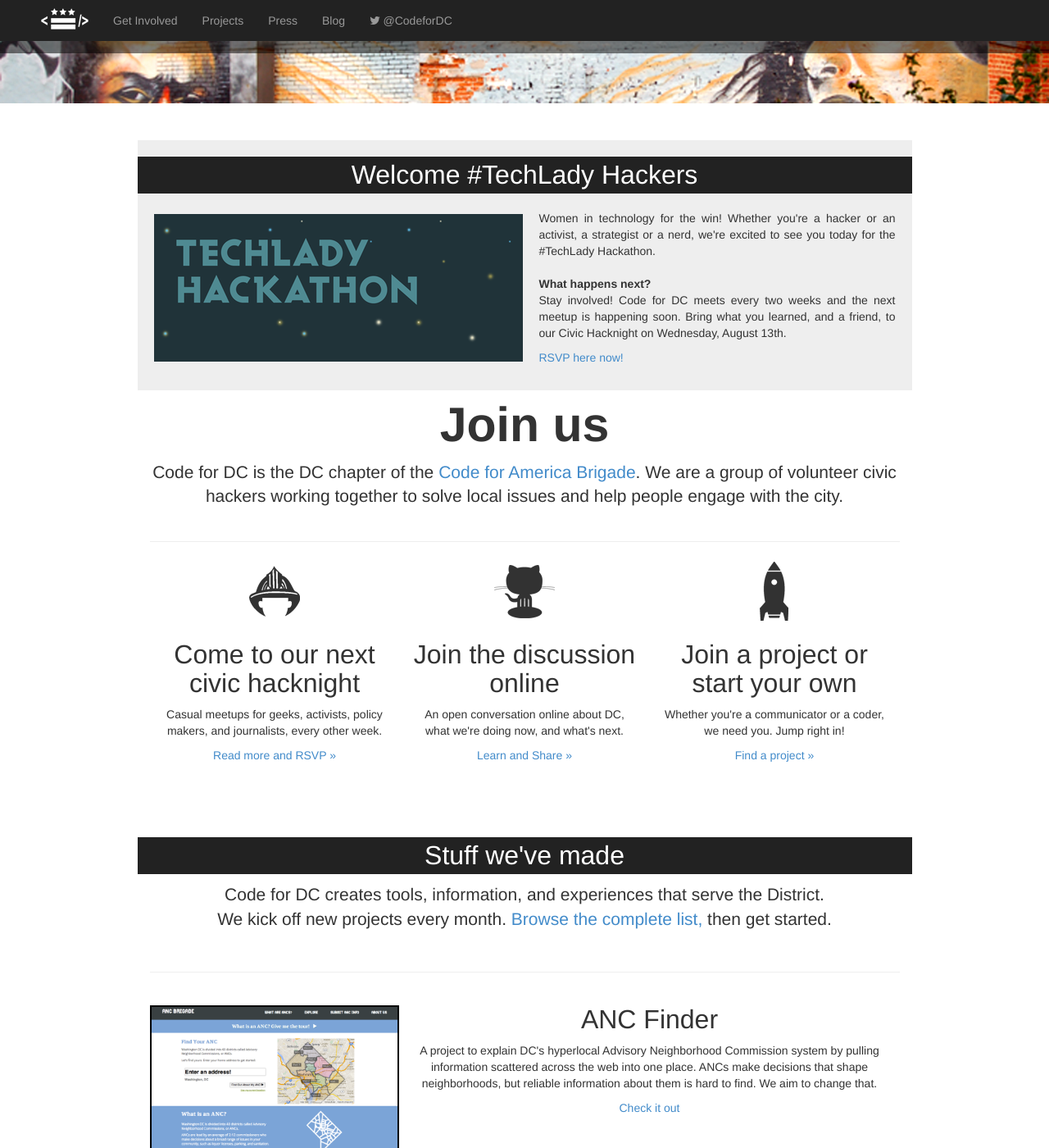
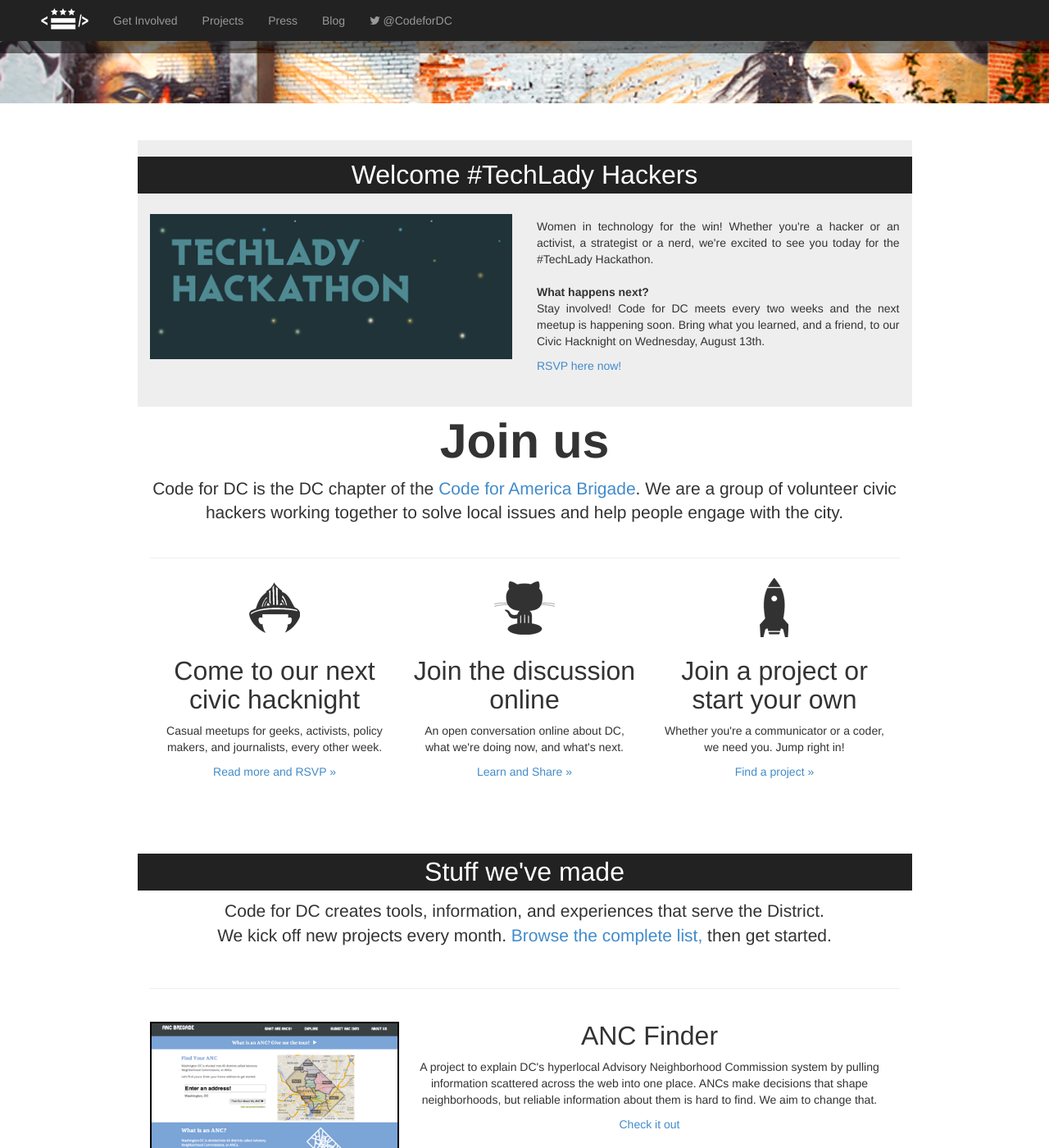
Before and after one commit to civictechdc/codefordc.github.com, a Jekyll site: the page built from index.html, in a window 1280 px wide and 1400 px high, scrolled down 224 px. Shown: the whole window at 82% size. Built offline with Jekyll 4.4.1, drawn with Linux system fonts in a browser that asks for light colours; nearby versions of some CDN libraries; Markdown is read by kramdown in place of the engine named in the settings.

Commit message:
css tweaks on index hero

```diff
--- a/css/style.css
+++ b/css/style.css
@@ -80,20 +80,21 @@
 .announcement-icon {
 	float:left;
 	margin-top:15px;
-	margin-left:20px;
-	margin-right:20px;
+	/*margin-left:20px;
+	margin-right:20px;*/
 	margin-bottom:20px;
 }
 
 .announcement-icon img{
-	width: 450px;
+	/*width: 450px;*/
+	width:100%;
 
 }
 .announcement-content {
 	text-align:justify;
 	margin-top:20px;
-	margin-left:20px;
-	margin-right:20px;
+	/*margin-left:20px;
+	margin-right:20px;*/
 	margin-bottom:20px;
 }
 
--- a/index.html
+++ b/index.html
@@ -32,10 +32,10 @@
 
 <div class="col-lg-12 announcement heading-stripe light-grey">
 					<h2 class="blackish">Welcome #TechLady Hackers</h2>
-					<div class="announcement-icon">
+					<div class="col-lg-6 announcement-icon">
 						<img src="images/techlady-logo.png" alt="#TechLady Hackathon" />
 					</div>
-					<div class="announcement-content">
+					<div class="col-lg-6 announcement-content">
 
 						<p>
 Women in technology for the win! Whether you're a hacker or an activist, a strategist or a nerd, we're excited to see you today for the #TechLady Hackathon.
```
